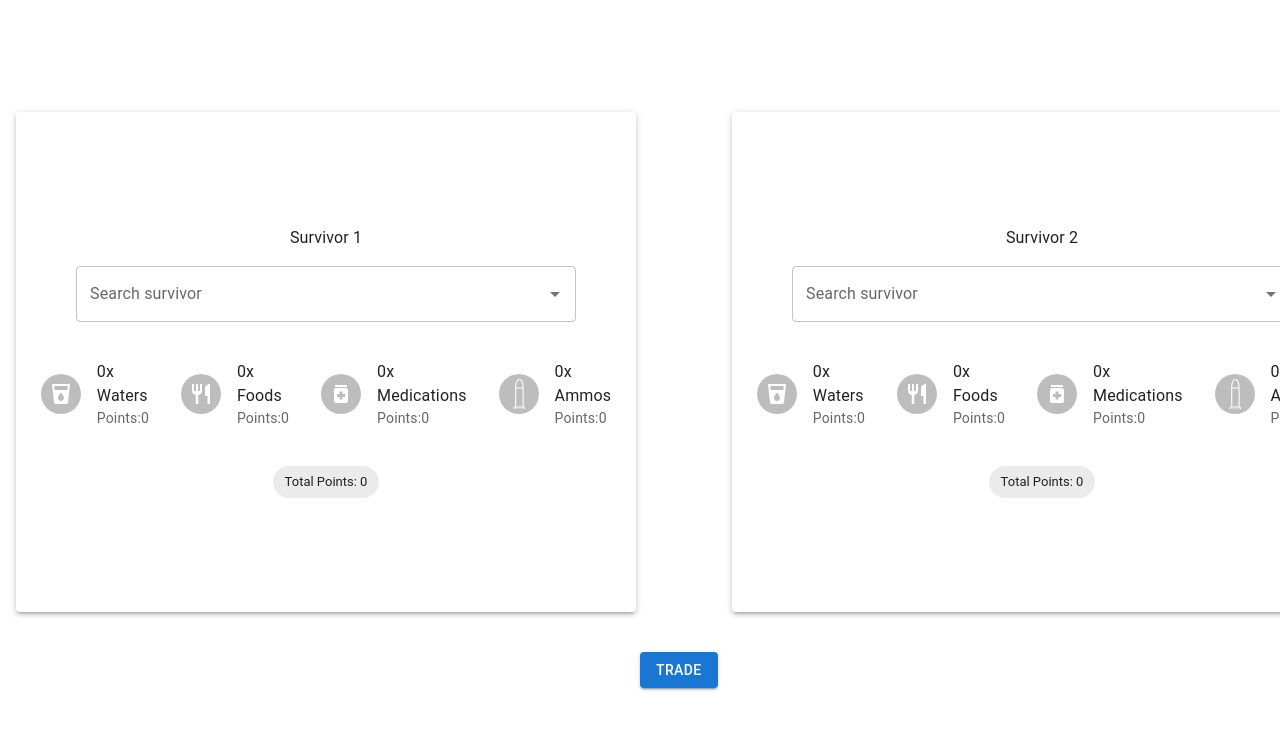
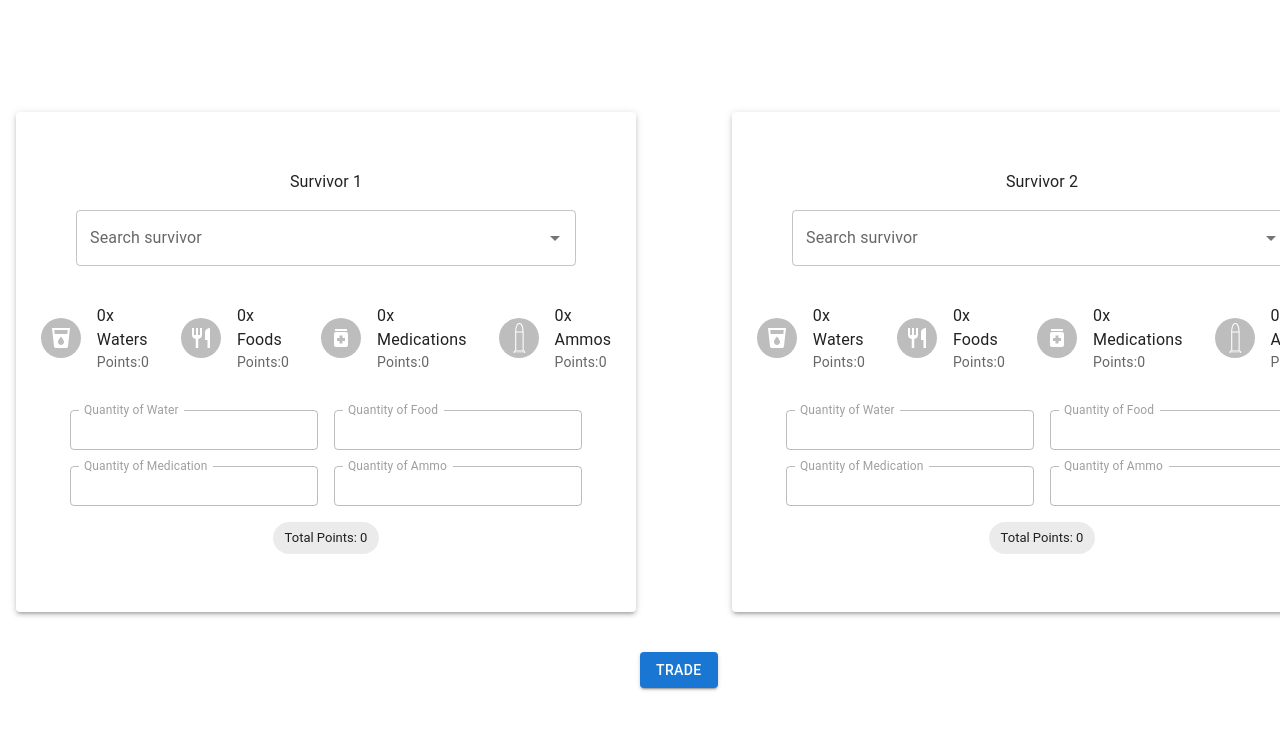
Before and after one commit to JFBatista023/ZSSN, a React (Vite) app in the folder frontend/: page /survivors/trades in a window 1280 px wide. Shown: the top 730 px of the page. Built offline with nearby package versions, Linux system fonts and the light colour scheme; no server answers.

Commit message:
Improving trade functionality

```diff
--- a/frontend/src/components/TradesSurvivors.jsx
+++ b/frontend/src/components/TradesSurvivors.jsx
@@ -15,7 +15,26 @@ const TradesSurvivors = () => {
 
     const [color, setColor] = useState("default");
 
+    const [water1, setWater1] = useState(0);
+    const [food1, setFood1] = useState(0);
+    const [medication1, setMedication1] = useState(0);
+    const [ammo1, setAmmo1] = useState(0);
+
+    const [disabled1, setDisabled1] = useState(true);
+
+    const [water2, setWater2] = useState(0);
+    const [food2, setFood2] = useState(0);
+    const [medication2, setMedication2] = useState(0);
+    const [ammo2, setAmmo2] = useState(0);
+
+    const [disabled2, setDisabled2] = useState(true);
+
     const navigate = useNavigate();
+
+    let totalPoints1 = 0;
+    let totalPoints2 = 0;
+
+    console.log(survivor1);
 
     const tradeItems = async () => {
         if (survivor2.inventory?.items.total_points != survivor1.inventory?.items.total_points) {
@@ -39,6 +58,8 @@ const TradesSurvivors = () => {
     };
 
     const getSurvivor1 = async (id) => {
+        setDisabled1(false);
+
         await axios.get(`http://127.0.0.1:8000/api/v1/survivors/${id}/`)
             .then((response) => {
                 if (response.status == 200) {
@@ -51,6 +72,8 @@ const TradesSurvivors = () => {
     };
 
     const getSurvivor2 = async (id) => {
+        setDisabled2(false);
+
         await axios.get(`http://127.0.0.1:8000/api/v1/survivors/${id}/`)
             .then((response) => {
                 if (response.status == 200) {
@@ -144,6 +167,48 @@ const TradesSurvivors = () => {
                         </ListItem>
                     </List>
 
+                    <Box sx={{display: "flex", alignItems: "flex-start",flexDirection: "row", gap: 2}}>
+                        <TextField size="small" label="Quantity of Water" disabled={disabled1} value={water1 == 0 ? "" : water1} InputLabelProps={{shrink: true}}
+                            onChange={(event) => {
+                                if (event.target.value == "") {
+                                    setWater1(0);
+                                } else {
+                                    setWater1(event.target.value);
+                                }
+                            }}
+                        ></TextField>
+                        <TextField size="small" label="Quantity of Food" disabled={disabled1} value={food1 == 0 ? "" : food1} InputLabelProps={{shrink: true}}
+                            onChange={(event) => {
+                                if (event.target.value == "") {
+                                    setFood1(0);
+                                } else {
+                                    setFood1(event.target.value);
+                                }
+                            }}
+                        ></TextField>
+                    </Box>
+
+                    <Box sx={{display: "flex", alignItems: "flex-start",flexDirection: "row", gap: 2}}>
+                        <TextField size="small" label="Quantity of Medication" disabled={disabled1} value={medication1 == 0 ? "" : medication1} InputLabelProps={{shrink: true}}
+                            onChange={(event) => {
+                                if (event.target.value == "") {
+                                    setMedication1(0);
+                                } else {
+                                    setMedication1(event.target.value);
+                                }
+                            }}
+                        ></TextField>
+                        <TextField size="small" label="Quantity of Ammo" disabled={disabled1} value={ammo1 == 0 ? "" : ammo1} InputLabelProps={{shrink: true}}
+                            onChange={(event) => {
+                                if (event.target.value == "") {
+                                    setAmmo1(0);
+                                } else {
+                                    setAmmo1(event.target.value);
+                                }
+                            }}
+                        ></TextField>
+                    </Box>
+
                     <Chip color={color} size="medium" label={`Total Points: ${survivor1.inventory?.items.total_points ?? 0}`} />
                 </Paper>
 
@@ -211,6 +276,48 @@ const TradesSurvivors = () => {
                         </ListItem>
                     </List>
 
+                    <Box sx={{display: "flex", alignItems: "flex-start",flexDirection: "row", gap: 2}}>
+                        <TextField size="small" label="Quantity of Water" disabled={disabled2} value={water2 == 0 ? "" : water2} InputLabelProps={{shrink: true}}
+                            onChange={(event) => {
+                                if (event.target.value == "") {
+                                    setWater2(0);
+                                } else {
+                                    setWater2(event.target.value);
+                                }
+                            }}
+                        ></TextField>
+                        <TextField size="small" label="Quantity of Food" disabled={disabled2} value={food2 == 0 ? "" : food2} InputLabelProps={{shrink: true}}
+                            onChange={(event) => {
+                                if (event.target.value == "") {
+                                    setFood2(0);
+                                } else {
+                                    setFood2(event.target.value);
+                                }
+                            }}
+                        ></TextField>
+                    </Box>
+
+                    <Box sx={{display: "flex", alignItems: "flex-start",flexDirection: "row", gap: 2}}>
+                        <TextField size="small" label="Quantity of Medication" disabled={disabled2} value={medication2 == 0 ? "" : medication2} InputLabelProps={{shrink: true}}
+                            onChange={(event) => {
+                                if (event.target.value == "") {
+                                    setMedication2(0);
+                                } else {
+                                    setMedication2(event.target.value);
+                                }
+                            }}
+                        ></TextField>
+                        <TextField size="small" label="Quantity of Ammo" disabled={disabled2} value={ammo2 == 0 ? "" : ammo2} InputLabelProps={{shrink: true}}
+                            onChange={(event) => {
+                                if (event.target.value == "") {
+                                    setAmmo2(0);
+                                } else {
+                                    setAmmo2(event.target.value);
+                                }
+                            }}
+                        ></TextField>
+                    </Box>
+
                     <Chip color={color} size="medium" label={`Total Points: ${survivor2.inventory?.items.total_points ?? 0}`} />
                 </Paper>
             </Box>
```
